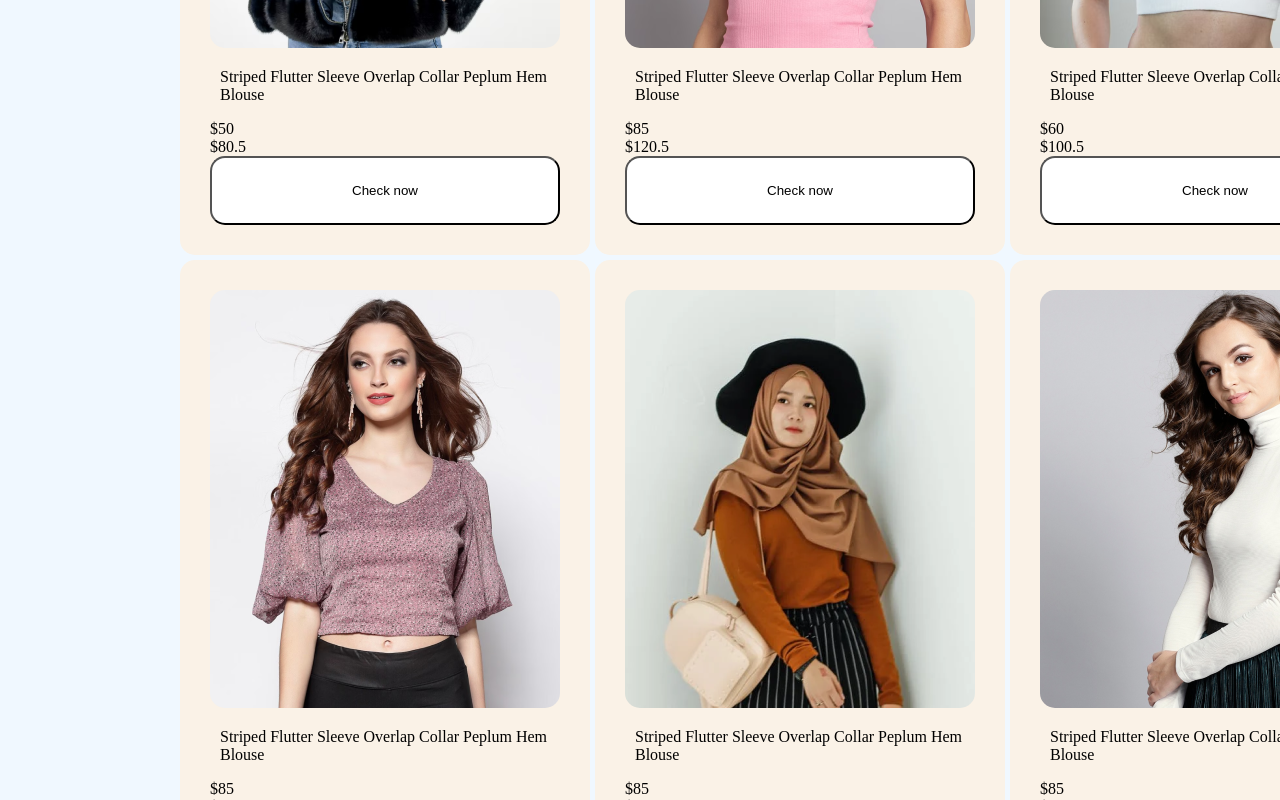
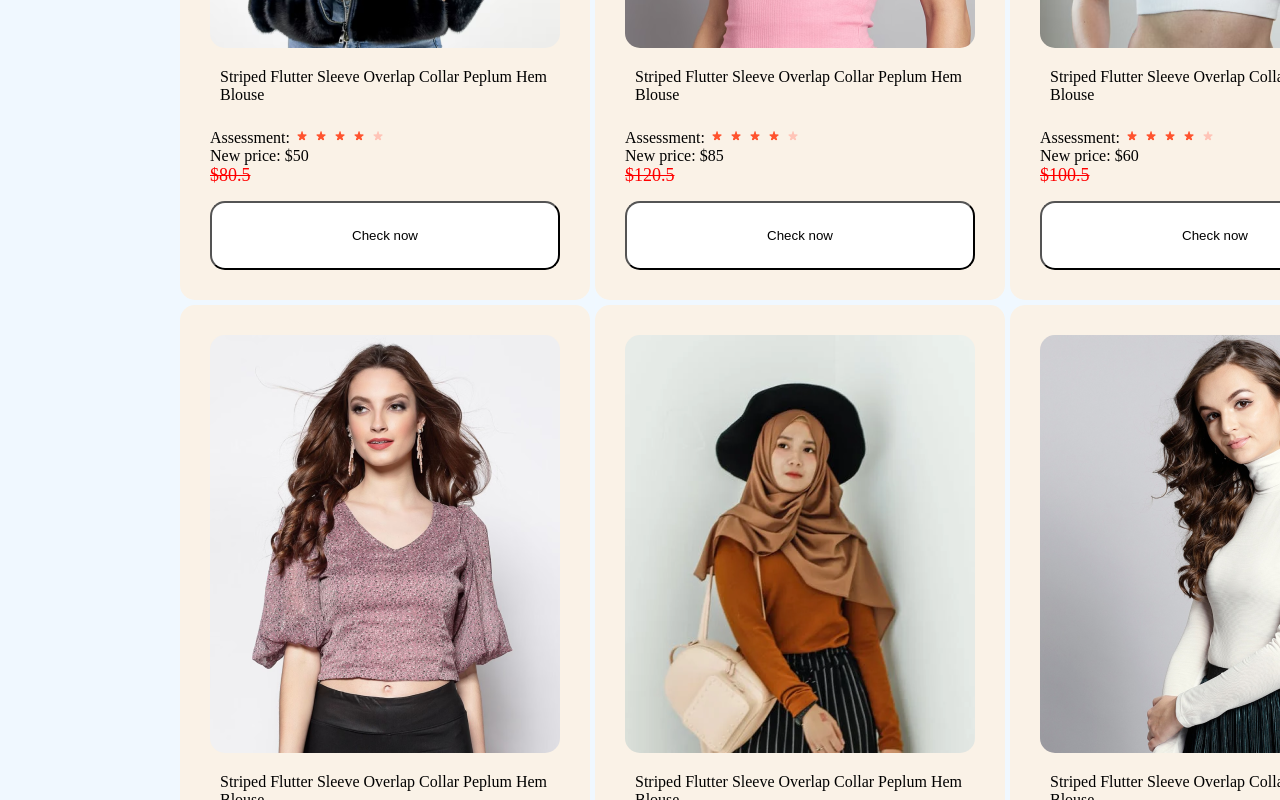
Before and after one commit to danielandersonBC96/Ecommerce.github.io, a React (Create React App) app: page /kids in a window 1280 px wide. Shown: the part 900-1700 px from the top of the page. Built offline with nearby package versions, Linux system fonts and the light colour scheme.

Commit message:
new layyout

```diff
--- a/src/Components/Items/Item.css
+++ b/src/Components/Items/Item.css
@@ -29,22 +29,24 @@
     font-size: 18px;
     font-weight: 600;
     padding: 10px;
+
 }
 
-.item-prices-old{
+.item-price-old{
 
-    color:white;
+    color:red;
     font-size: 18px;
     font-weight: 500;
     text-decoration: line-through;
+    margin-bottom: 15px;
+
 
 }
 
-.Item:hover{
+.item-price-new{
 
-    transform: scale(1.05);
+    margin-top: 15PX;
 }
-
 .button-item{
 
     width: 100%;
--- a/src/Components/Items/item.jsx
+++ b/src/Components/Items/item.jsx
@@ -1,20 +1,36 @@
 import React  from 'react'
 import './Item.css'
 import { Link } from 'react-router-dom'
-
+import star_icon from '../Assets/star_icon.png';
+import star_dull_icon from '../Assets/star_dull_icon.png'
+import cart_icon from '../Assets/cart_icon.png'
 
 export const Item = (props) => {
   return (
 
               <div className='item' >
 
-                <Link to={`/product${props.id}`}>  <img src={props.image} alt=''/> </Link>
+                <Link to={`/product/${props.id}`}>  <img src={props.image} alt=''/> </Link>
                 <p>{props.name}</p>
 
                   <div className='items-prices'>
+
+
                       <div className='item-price-new'>
-                             ${props.new_price}
+                      <div className=" productdisplay-right-star">
+                    Assessment:
+                    <img src={star_icon} alt=''/>
+                    <img src={star_icon} alt=''/>
+                    <img src={star_icon} alt=''/>
+                    <img src={star_icon} alt=''/>
+                    <img src={star_dull_icon} alt=''/>
+
+                </div>
+                           New price:  ${props.new_price}
+                           <div className="productdisplay-right-star">
+
                       </div>
+
                       <div className='item-price-old'>
                              ${ props.old_price}
 
@@ -25,6 +41,7 @@ export const Item = (props) => {
                        <Link to={`/product/${props.id}`}> <button className='button-item'>Check now </button> </Link>
                        </div>
                   </div>
+                  </div>
               </div>
 
         )
--- a/src/Components/ProductDisplay/ProductDisplay.css
+++ b/src/Components/ProductDisplay/ProductDisplay.css
@@ -49,6 +49,8 @@
   .productdisplay-right-star img {
     width: 10px;
     height: 10px;
+    padding: 2px;
+    margin-left: 5px;
 
 
   }
```
